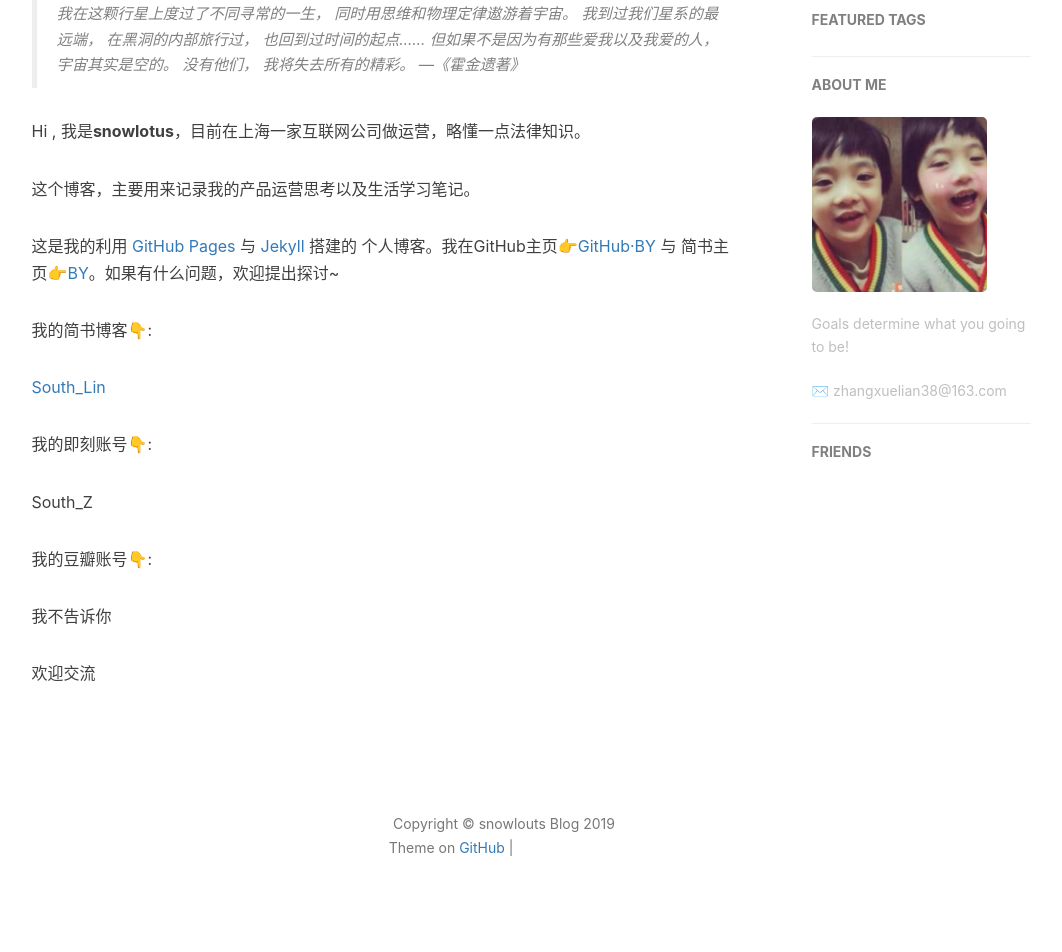
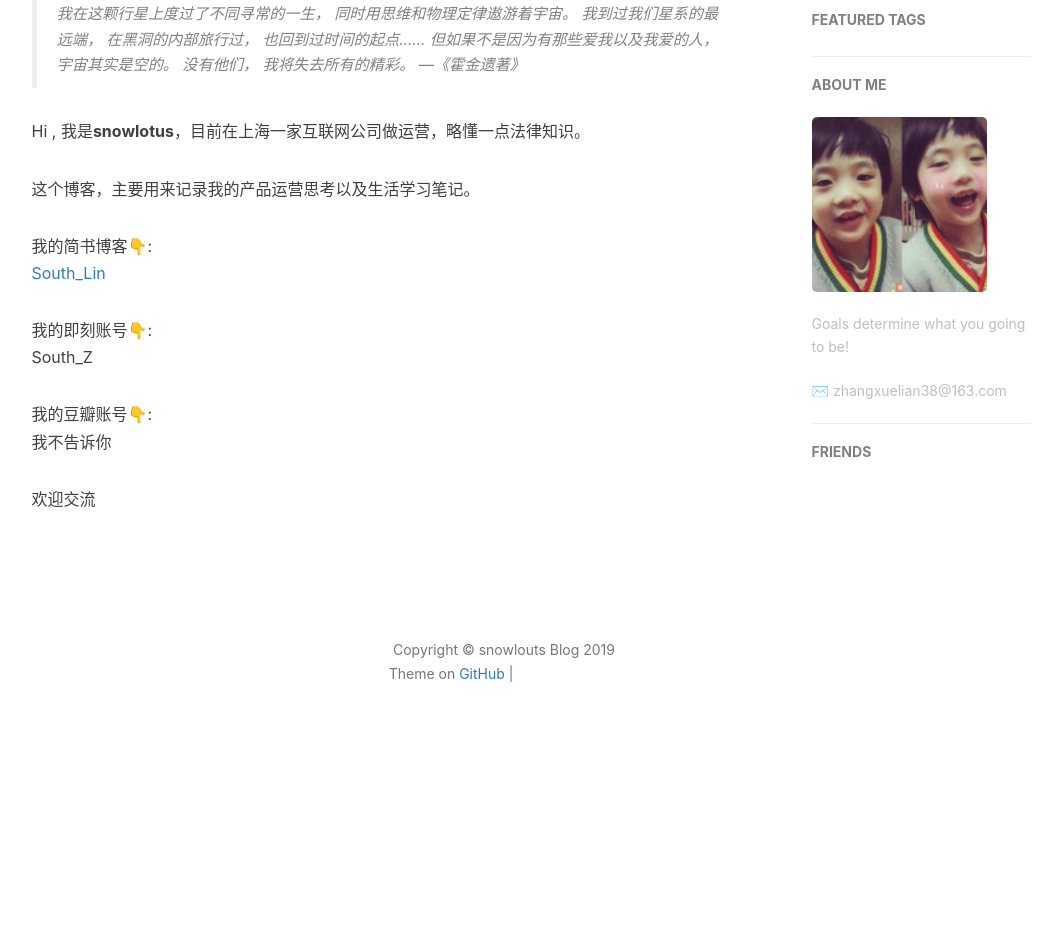
Before and after one commit to snowlotus95z/testblog, a Jekyll site: the page built from about.html, in a window 1280 px wide. Shown: the part 467-1419 px from the top of the page, without its empty margins (136-1198 px from the left). Built offline with Jekyll 4.4.1, drawn with Linux system fonts in a browser that asks for light colours; nearby versions of some CDN libraries; comment, search, counter and statistics services are not loaded; after the commit the page ends 1245 px from its top, so only the background shows below that; grey boxes are pictures that could not be loaded.

Commit message:
Update about.html

```diff
--- a/about.html
+++ b/about.html
@@ -18,25 +18,10 @@ header-img: "img/post-bg-rwd.jpg"
     <blockquote><p>我在这颗行星上度过了不同寻常的一生， 同时用思维和物理定律遨游着宇宙。 我到过我们星系的最远端， 在黑洞的内部旅行过， 也回到过时间的起点…… 但如果不是因为有那些爱我以及我爱的人， 宇宙其实是空的。 没有他们， 我将失去所有的精彩。 —《霍金遗著》</p></blockquote>
 
     <p>Hi , 我是<strong>snowlotus</strong>，目前在上海一家互联网公司做运营，略懂一点法律知识。</p>
-
     <p>这个博客，主要用来记录我的产品运营思考以及生活学习笔记。</p>
-
-    <p>这是我的利用 <a href="https://pages.github.com/">GitHub Pages</a> 与 <a href="http://jekyll.com.cn/">Jekyll</a> 搭建的 个人博客。我在GitHub主页<a href="https://github.com/qiubaiying">👉GitHub·BY</a> 与 简书主页<a href="https://http://www.jianshu.com/u/e71990ada2fd">👉BY</a>。如果有什么问题，欢迎提出探讨~</p>
-
-    <p>
-        我的简书博客👇:</p>
-        <a href="https://www.jianshu.com/u/f895c725a4a9">South_Lin</a>
-    </p>
-
-    <p>
-        我的即刻账号👇:</p>
-    South_Z
-    </p>
-
-    <p>
-        我的豆瓣账号👇:</p>
-    我不告诉你
-    </p>
+    <p>我的简书博客👇: <br><a href="https://www.jianshu.com/u/f895c725a4a9">South_Lin</a></p>
+    <p>我的即刻账号👇:<br>South_Z</p>
+    <p>我的豆瓣账号👇:<br>我不告诉你 </p>
 
     <p>
         欢迎交流
```
